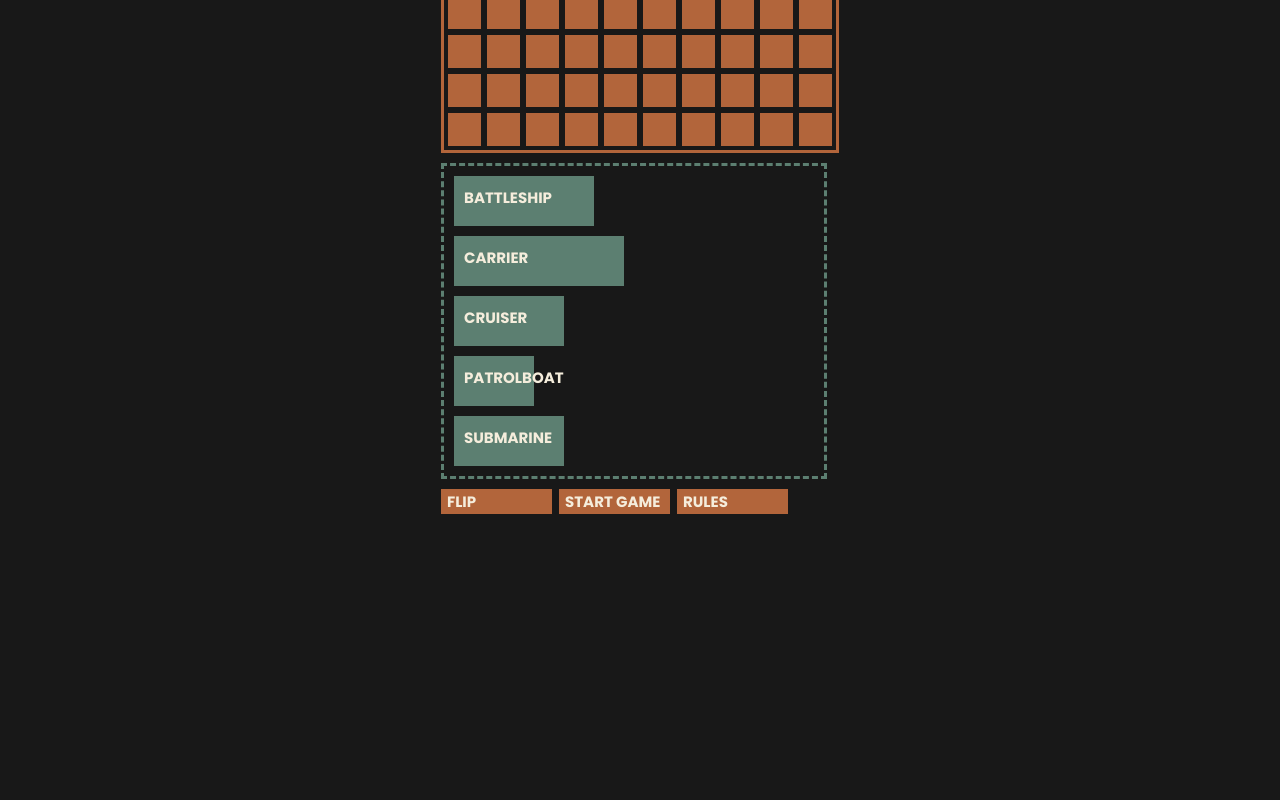
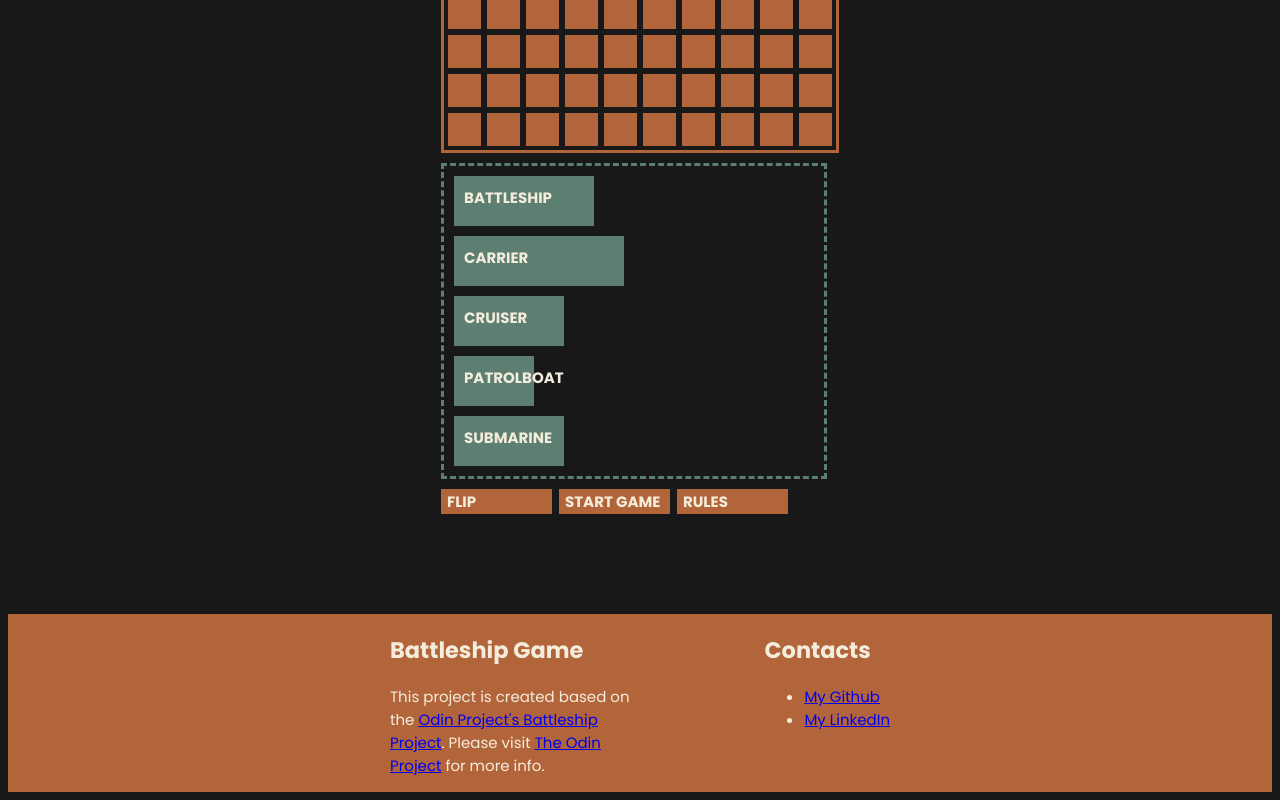
Before and after one commit to luke-jng/battleship_game, a website built with webpack: page docs/index.html in a window 1280 px wide. Shown: the part 769-1569 px from the top of the page. Before the commit the page ends 1291 px from the top, so only its background shows below. Built offline with nearby package versions, Linux system fonts and the light colour scheme.

Commit message:
added footer

```diff
--- a/docs/index.html
+++ b/docs/index.html
@@ -35,4 +35,19 @@
     </div>
 
 </body>
+<footer>
+    <div id="footer_container">
+        <div id="project_column">
+            <h2>Battleship Game</h2>
+            <p>This project is created based on the <a href="https://www.theodinproject.com/lessons/node-path-javascript-battleship">Odin Project's Battleship Project</a>. Please visit <a href="https://www.theodinproject.com/">The Odin Project</a> for more info.</p>
+        </div>
+        <div id="contact_column">
+            <h2>Contacts</h2>
+            <ul>
+                <li><a href="https://github.com/luke-jng">My Github</a></li>
+                <li><a href="https://www.linkedin.com/in/li-wei-jiang-026350243">My LinkedIn</a></li>
+            </ul>
+        </div>
+    </div>
+</footer>
 </html>
--- a/docs/style.css
+++ b/docs/style.css
@@ -164,3 +164,29 @@ button:hover {
     background-color: #F5EDDC;
     color: #181818;
 }
+
+footer {
+    margin-top: 100px;
+    background-color: #B2653B;
+}
+
+#footer_container {
+
+    color:#F5EDDC;
+    font-family: "Poppins", sans-serif;
+    font-size: 15px;
+
+    display: flex;
+    justify-content: space-between;
+    max-width: 600px;
+    margin: 0 auto;
+}
+
+#project_column {
+    width: 250px;
+    margin-left: 50px;
+}
+
+#contact_column {
+    margin-right: 50px;
+}
```
